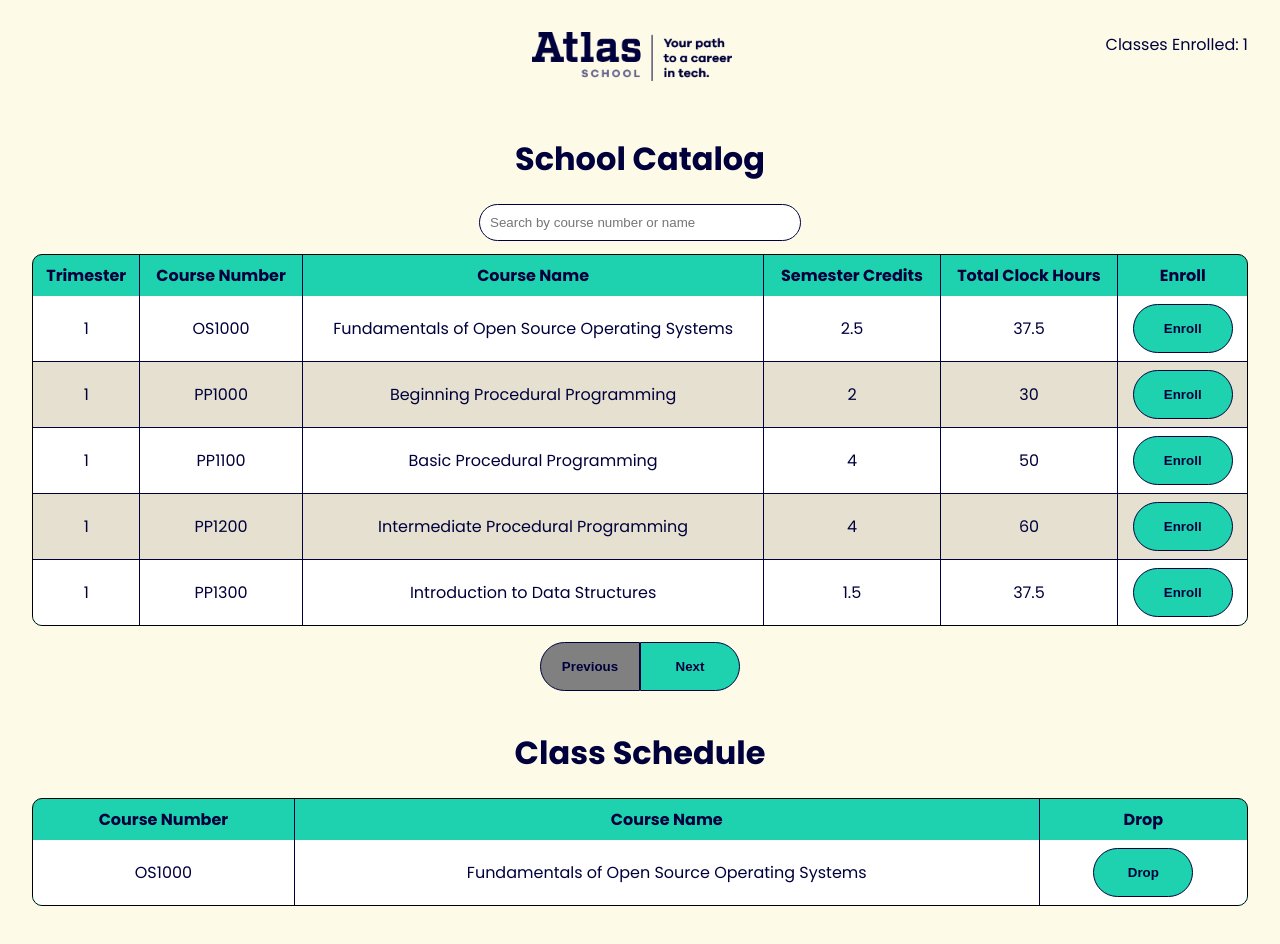
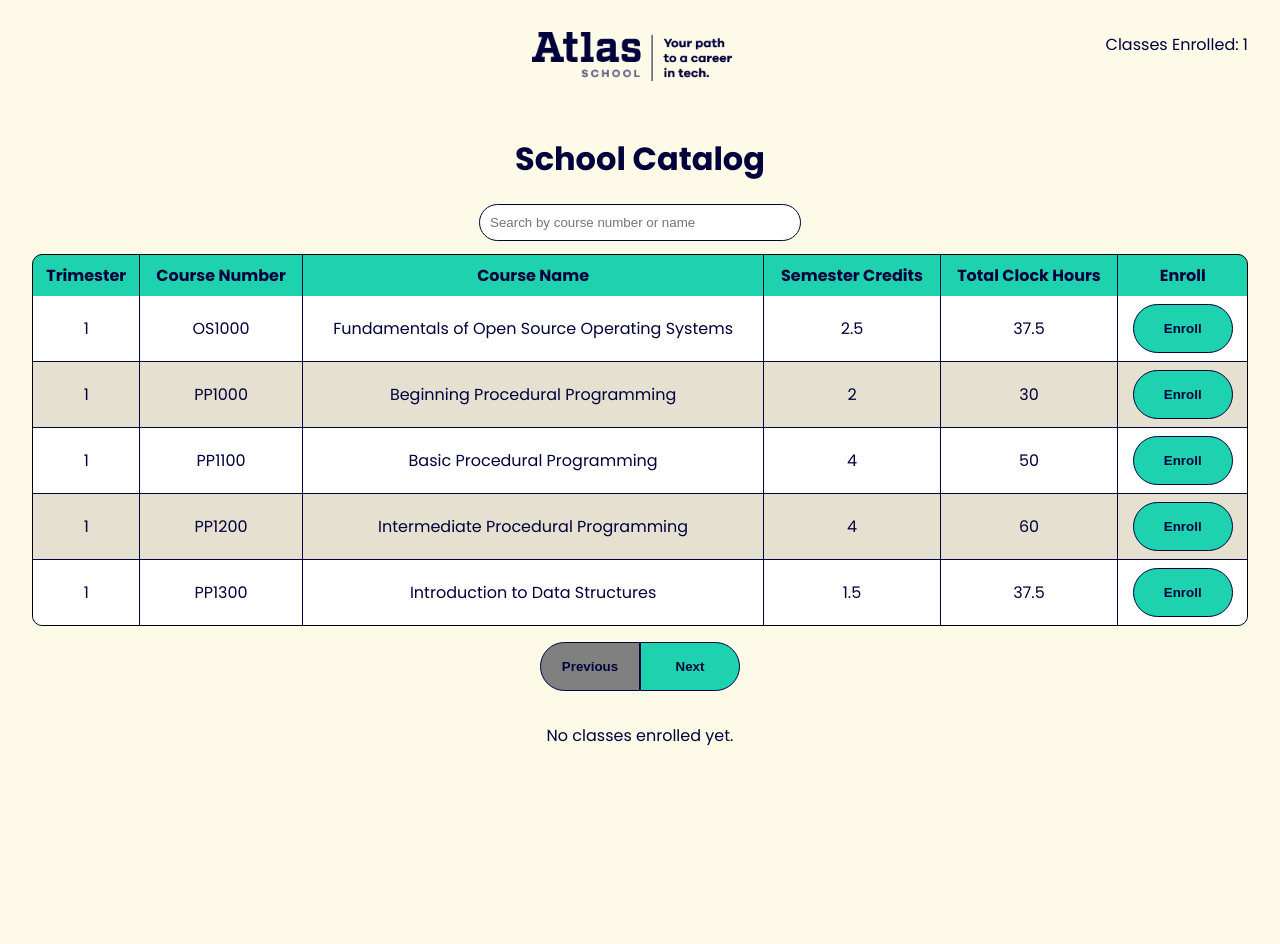
Before and after one commit to ally2211/atlas-react-state-intro, a React (Vite) app: page / in a window 1280 px wide. Shown: the top 944 px of the page. After the commit the page ends 848 px from the top, so only its background shows below. Built offline with nearby package versions, Linux system fonts and the light colour scheme.

Commit message:
enroll in class

```diff
--- a/src/App.jsx
+++ b/src/App.jsx
@@ -1,13 +1,15 @@
 import SchoolCatalog from "./SchoolCatalog";
 import Header from "./Header";
 import ClassSchedule from "./ClassSchedule";
+import { EnrolledCoursesProvider } from "./context/EnrolledCoursesContext";
 
-export default function App() {
+function App() {
   return (
-    <div>
+    <EnrolledCoursesProvider>
       <Header />
       <SchoolCatalog />
       <ClassSchedule />
-    </div>
+    </EnrolledCoursesProvider>
   );
 }
+export default App;
--- a/src/ClassSchedule.jsx
+++ b/src/ClassSchedule.jsx
@@ -1,23 +1,36 @@
+import React from "react";
+import { useEnrolledCourses } from "./context/EnrolledCoursesContext";
+
 export default function ClassSchedule() {
+  const { enrolledCourses } = useEnrolledCourses();
+
+  if (enrolledCourses.length === 0) {
+    return <p>No classes enrolled yet.</p>;
+  }
+
   return (
     <div className="class-schedule">
-      <h1>Class Schedule</h1>
+      <h2>Class Schedule</h2>
       <table>
         <thead>
           <tr>
+            <th>Trimester</th>
             <th>Course Number</th>
             <th>Course Name</th>
-            <th>Drop</th>
+            <th>Semester Credits</th>
+            <th>Total Clock Hours</th>
           </tr>
         </thead>
         <tbody>
-          <tr>
-            <td>OS1000</td>
-            <td>Fundamentals of Open Source Operating Systems</td>
-            <td>
-              <button>Drop</button>
-            </td>
-          </tr>
+          {enrolledCourses.map((course, index) => (
+            <tr key={index}>
+              <td>{course.trimester}</td>
+              <td>{course.courseNumber}</td>
+              <td>{course.courseName}</td>
+              <td>{course.semesterCredits}</td>
+              <td>{course.totalClockHours}</td>
+            </tr>
+          ))}
         </tbody>
       </table>
     </div>
--- a/src/SchoolCatalog.jsx
+++ b/src/SchoolCatalog.jsx
@@ -1,4 +1,5 @@
 import React, { useEffect, useState } from "react";
+import { useEnrolledCourses } from "./context/EnrolledCoursesContext.jsx";
 
 export default function SchoolCatalog() {
   const [courses, setCourses] = useState([]);
@@ -6,6 +7,7 @@ export default function SchoolCatalog() {
   const [sortColumn, setSortColumn] = useState(null);
   const [sortDirection, setSortDirection] = useState("asc");
   const [currentPage, setCurrentPage] = useState(0);
+  const { enroll } = useEnrolledCourses();
 
   const rowsPerPage = 5;
 
@@ -101,7 +103,7 @@ export default function SchoolCatalog() {
               <td>{course.semesterCredits}</td>
               <td>{course.totalClockHours}</td>
               <td>
-                <button>Enroll</button>
+                <button onClick={() => enroll(course)}>Enroll</button>
               </td>
             </tr>
           ))}
--- /dev/null
+++ b/src/context/EnrolledCoursesContext.jsx
@@ -0,0 +1,25 @@
+import React, { createContext, useState, useContext } from "react";
+
+const EnrolledCoursesContext = createContext();
+
+export function EnrolledCoursesProvider({ children }) {
+  const [enrolledCourses, setEnrolledCourses] = useState([]);
+
+  const enroll = (course) => {
+    setEnrolledCourses((prev) => {
+      // Prevent duplicates by courseNumber
+      if (prev.some((c) => c.courseNumber === course.courseNumber)) return prev;
+      return [...prev, course];
+    });
+  };
+
+  return (
+    <EnrolledCoursesContext.Provider value={{ enrolledCourses, enroll }}>
+      {children}
+    </EnrolledCoursesContext.Provider>
+  );
+}
+
+export function useEnrolledCourses() {
+  return useContext(EnrolledCoursesContext);
+}
```
Also changed, not shown: src/ClassScheduleOrig.jsx (added, +25 -0 lines).
